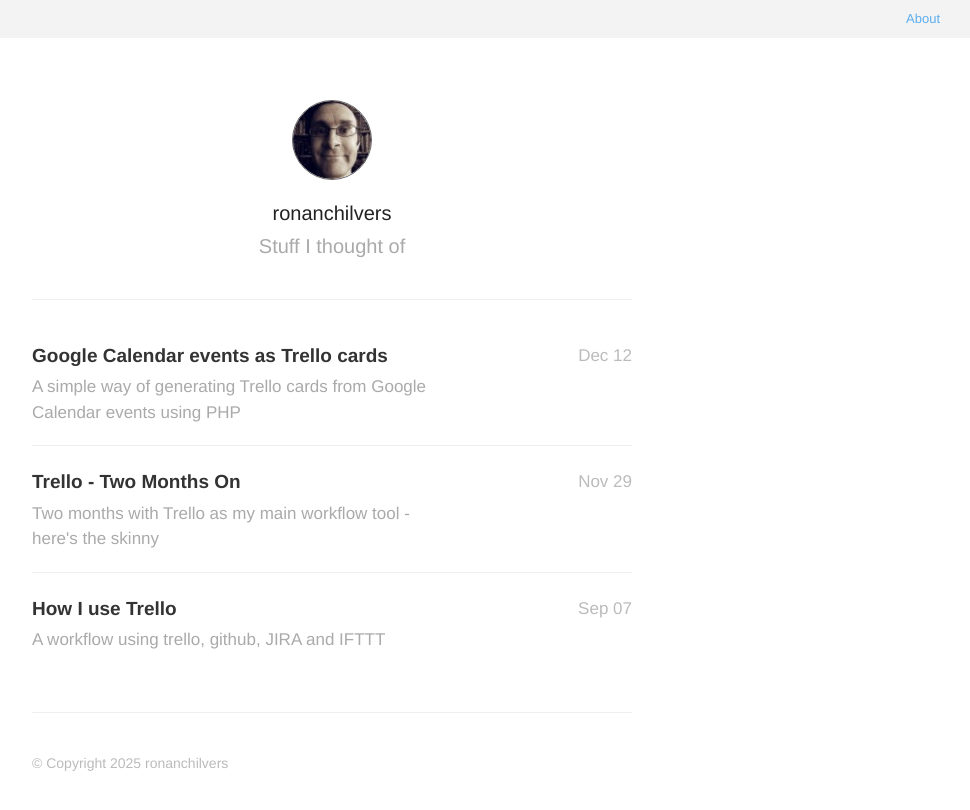
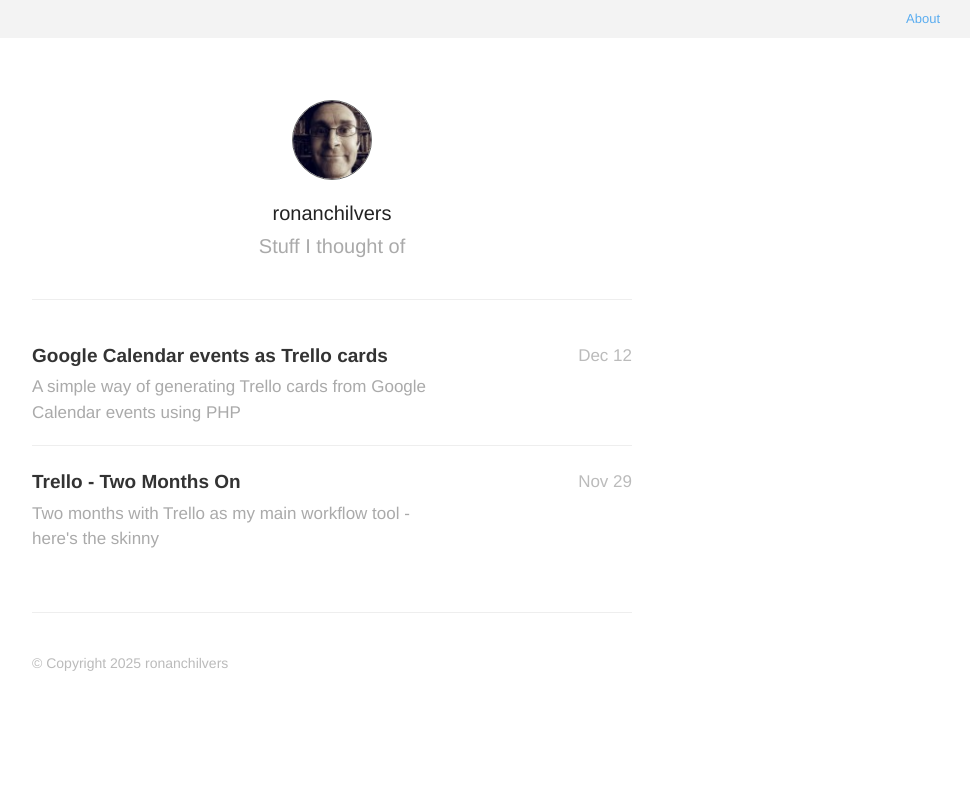
Before and after one commit to ronanchilvers/ronanchilvers.github.io, a Jekyll site: the page built from index.html, in a window 1280 px wide. Shown: the top 810 px of the page, without its empty margins (308-1278 px from the left). Built offline with Jekyll 4.4.1, drawn with Linux system fonts in a browser that asks for light colours; nearby versions of some CDN libraries; the list of posts is cut into pages by our own code.

Commit message:
Update _posts/2016-09-07-how-i-use-trello.md (via Pages CMS)

```diff
--- a/_posts/2016-09-07-how-i-use-trello.md
+++ b/_posts/2016-09-07-how-i-use-trello.md
@@ -1,33 +1,25 @@
 ---
+published: false
 title: How I use Trello
-date: 2016-09-07 00:00:00 Z
-tags:
-- trello
-- jira
-- zapier
-- ifttt
-description: A workflow using trello, github, JIRA and IFTTT
-image: "/assets/posts/how-i-use-trello/example-board-thumbnail.png"
 ---
-
 > Update: This system has worked really well for me. I've evolved it a little and you can [read about the changes in here](/2016/trello-two-months-on.html).
 
 I recently decided that I needed to get a better handle on my daily tasks at work. We use github pull requests and JIRA (migrating from Basecamp) for project management and code storage, both of which generate a steady flow of tasks. There's also the day to day maintenance that needs to happen in any modest network and of course the sundry flow of ad-hoc stuff that crops up. Since my memory is marginally worse at retaining information than a sieve, I decided I needed some help!
 
 # Finding the tools
 
-There are a [million task management tools out there][google task management] that will help you organise your tasks in a multitude of different ways. After far too much reading about GTD, Pomodoro, Now Habits, people with seven habits and a whole load of other approaches I eventually distilled it down to these requirements.
+There are a [million task management tools out there](https://www.google.co.uk/search?q=task%20management%20tool) that will help you organise your tasks in a multitude of different ways. After far too much reading about GTD, Pomodoro, Now Habits, people with seven habits and a whole load of other approaches I eventually distilled it down to these requirements.
 
-- Don't forget anything
-- What do I need to do soon
-- What do I need to do today
-- What did I do yesterday
+*   Don't forget anything
+*   What do I need to do soon
+*   What do I need to do today
+*   What did I do yesterday
 
-With these key points in mind I worked out a set of lists, [kanban stylee][kanban], that would help me address them.
+With these key points in mind I worked out a set of lists, [kanban stylee](https://www.google.co.uk/?q=kanban), that would help me address them.
 
 # The toolkit
 
-I've ended up using a set of tools that work together. [Trello] is the backbone and gives me the task management tools. [IFTTT] allows me to automatically create cards from Github issues and pull requests, Basecamp assignment emails and add recurring cards. [Zapier] creates tickets for me from Jira tickets. Jeremy Seitz's [Jira Tracker for Trello] syncs Jira ticket information onto Trello cards automatically. Finally [Trello's Github power up][trello github] lets me attach pull request data to cards.
+I've ended up using a set of tools that work together. [Trello](https://trello.com/) is the backbone and gives me the task management tools. [IFTTT](https://ifttt.com) allows me to automatically create cards from Github issues and pull requests, Basecamp assignment emails and add recurring cards. [Zapier](https://zapier.com) creates tickets for me from Jira tickets. Jeremy Seitz's [Jira Tracker for Trello](https://github.com/somebox/jira-tracker-for-trello) syncs Jira ticket information onto Trello cards automatically. Finally [Trello's Github power up](http://blog.trello.com/github-and-trello-integrate-your-commits/) lets me attach pull request data to cards.
 
 Read on for the low-down.
 
@@ -35,36 +27,36 @@
 
 Trello is the top dog. It gives me the lists and cards that make up the interface for my workflow. In creating my Trello board, the four requirements above were the main focus.
 
-![Example ToDo Board][image-board-thumbnail]
+![Example ToDo Board](/assets/posts/how-i-use-trello/example-board-thumbnail.png)
 
 I have six standard lists:
 
-- **Inbox** - this is my "don't forget anything" list. All new tasks get thrown in here. I also use Trello's [email to card / comment] and feature to create cards from incoming emails if required.
-- **This Week** - these are the curated tasks, moved out of the Inbox list, that I need to get done soon
-- **Today** - these are the tasks, moved out of the 'This Week' list, that I need to do today
-- **Pull Requests** - this is really a sub-section of the Today list and is just for Github pull requests. I use a separate list so that my Today list doesn't get to noisy.
-- **On Hold** - these tasks are on hold for some reason. Maybe I'm waiting on someone else, the task might be blocked by another one, etc, etc
-- **Done** - Each day I create a new 'Done' list, specific to that day and archive the old one. This allows me to see exactly what got done on what date. Useful for standups!
+*   **Inbox** - this is my "don't forget anything" list. All new tasks get thrown in here. I also use Trello's [email to card / comment](http://help.trello.com/article/809-creating-cards-by-email) and feature to create cards from incoming emails if required.
+*   **This Week** - these are the curated tasks, moved out of the Inbox list, that I need to get done soon
+*   **Today** - these are the tasks, moved out of the 'This Week' list, that I need to do today
+*   **Pull Requests** - this is really a sub-section of the Today list and is just for Github pull requests. I use a separate list so that my Today list doesn't get to noisy.
+*   **On Hold** - these tasks are on hold for some reason. Maybe I'm waiting on someone else, the task might be blocked by another one, etc, etc
+*   **Done** - Each day I create a new 'Done' list, specific to that day and archive the old one. This allows me to see exactly what got done on what date. Useful for standups!
 
 ## IFTTT / Zapier
 
-![IFTTT screenshot][image-ifttt-thumbnail]
+![IFTTT screenshot](/assets/posts/how-i-use-trello/ifttt-thumbnail.png)
 
 I have several recipes / zaps setup that keep my board populated from the various sources that we use at work.
 
-- **Github Pull Requests / Issues** - IFTTT does this for me. I have a recipe for each repository I need to watch that adds a card to the 'Pull Requests' list for any new pull requests. I have another recipe that adds a card for any issues assigned to me.
-- **JIRA tickets** - Zapier handles these. I have a zap that watches for any new tasks assigned to me and creates cards in my 'This Week' list for them.
-- **Basecamp tickets** - Another IFTTT one. I have a recipe that watches my emails for any new tickets assigned to me and adds a card to my 'This Week' list.
+*   **Github Pull Requests / Issues** - IFTTT does this for me. I have a recipe for each repository I need to watch that adds a card to the 'Pull Requests' list for any new pull requests. I have another recipe that adds a card for any issues assigned to me.
+*   **JIRA tickets** - Zapier handles these. I have a zap that watches for any new tasks assigned to me and creates cards in my 'This Week' list for them.
+*   **Basecamp tickets** - Another IFTTT one. I have a recipe that watches my emails for any new tickets assigned to me and adds a card to my 'This Week' list.
 
 ## Jira Tracker for Trello
 
-This handy utility by [Jeremy Seitz][Jira Tracker for Trello] allows me to sync specific cards with Jira. That way I have visibility of where my Jira tasks are in my Trello workflow while maintaining the data for those tasks in Jira. It runs from a cron job and uses a simple syntax in the Trello card comments to control sync behaviour. Its one way (Jira to Trello only) but that's fine for me.
+This handy utility by [Jeremy Seitz](https://github.com/somebox/jira-tracker-for-trello) allows me to sync specific cards with Jira. That way I have visibility of where my Jira tasks are in my Trello workflow while maintaining the data for those tasks in Jira. It runs from a cron job and uses a simple syntax in the Trello card comments to control sync behaviour. Its one way (Jira to Trello only) but that's fine for me.
 
 At the moment, initialising the sync is a manual task. However if I stump up the cash for a paid Zapier account I would be able to automate it by using a second step in my Jira zap to add the required comment to the new cards.
 
 ## Trello's Github Power-Up
 
-![Trello's Github Power-Up][image-trello-github-thumbnail]
+![Trello's Github Power-Up](/assets/posts/how-i-use-trello/trello-github-thumbnail.png)
 
 This little power up just gives me the 'quick glance' information that's handy on Github PRs. Has it been merged? Is it passing CI tests?
 
@@ -72,9 +64,9 @@
 
 To keep it all humming along I have several 'checkpoints'.
 
-- Once a week I do a trawl of the Inbox. I remove anything that is no longer relevant (done by someone else, no longer needed, etc). I move tasks that are becoming more pressing into 'This Week'.
-- Once a day I archive yesterday's Done list and create a new Done list for today. I move tasks out of 'This Week' and 'Pull Requests' that I need to do today into the 'Today' list.
-- During the day I monitor the 'Pull Requests' list and move any that I can action immediately into 'Today'. Otherwise they stay where they are.
+*   Once a week I do a trawl of the Inbox. I remove anything that is no longer relevant (done by someone else, no longer needed, etc). I move tasks that are becoming more pressing into 'This Week'.
+*   Once a day I archive yesterday's Done list and create a new Done list for today. I move tasks out of 'This Week' and 'Pull Requests' that I need to do today into the 'Today' list.
+*   During the day I monitor the 'Pull Requests' list and move any that I can action immediately into 'Today'. Otherwise they stay where they are.
 
 IFTTT and Zapier have made sure that github issues, pull requests and JIRA tickets are popping into the relevant lists so I'm always up to date with things that are pressing.
 
@@ -85,16 +77,3 @@
 My setup has worked well over the past few weeks. I'm still looking for ways to automate it more. It would be great to have a two-way sync between Jira and Trello but in some ways the split is a good one.
 
 If you try a similar setup, let me know. If you find ways to make it better definitely let me know!!
-
-[google task management]: https://www.google.co.uk/search?q=task%20management%20tool
-[kanban]: https://www.google.co.uk/?q=kanban
-[trello]: https://trello.com/
-[ifttt]: https://ifttt.com
-[trello github]: http://blog.trello.com/github-and-trello-integrate-your-commits/
-[zapier]: https://zapier.com
-[Jira Tracker for Trello]: https://github.com/somebox/jira-tracker-for-trello
-[email to card / comment]: http://help.trello.com/article/809-creating-cards-by-email
-[image-board-thumbnail]: /assets/posts/how-i-use-trello/example-board-thumbnail.png
-[image-board]: /assets/posts/how-i-use-trello/example-board.png
-[image-ifttt-thumbnail]: /assets/posts/how-i-use-trello/ifttt-thumbnail.png
-[image-trello-github-thumbnail]: /assets/posts/how-i-use-trello/trello-github-thumbnail.png
```
